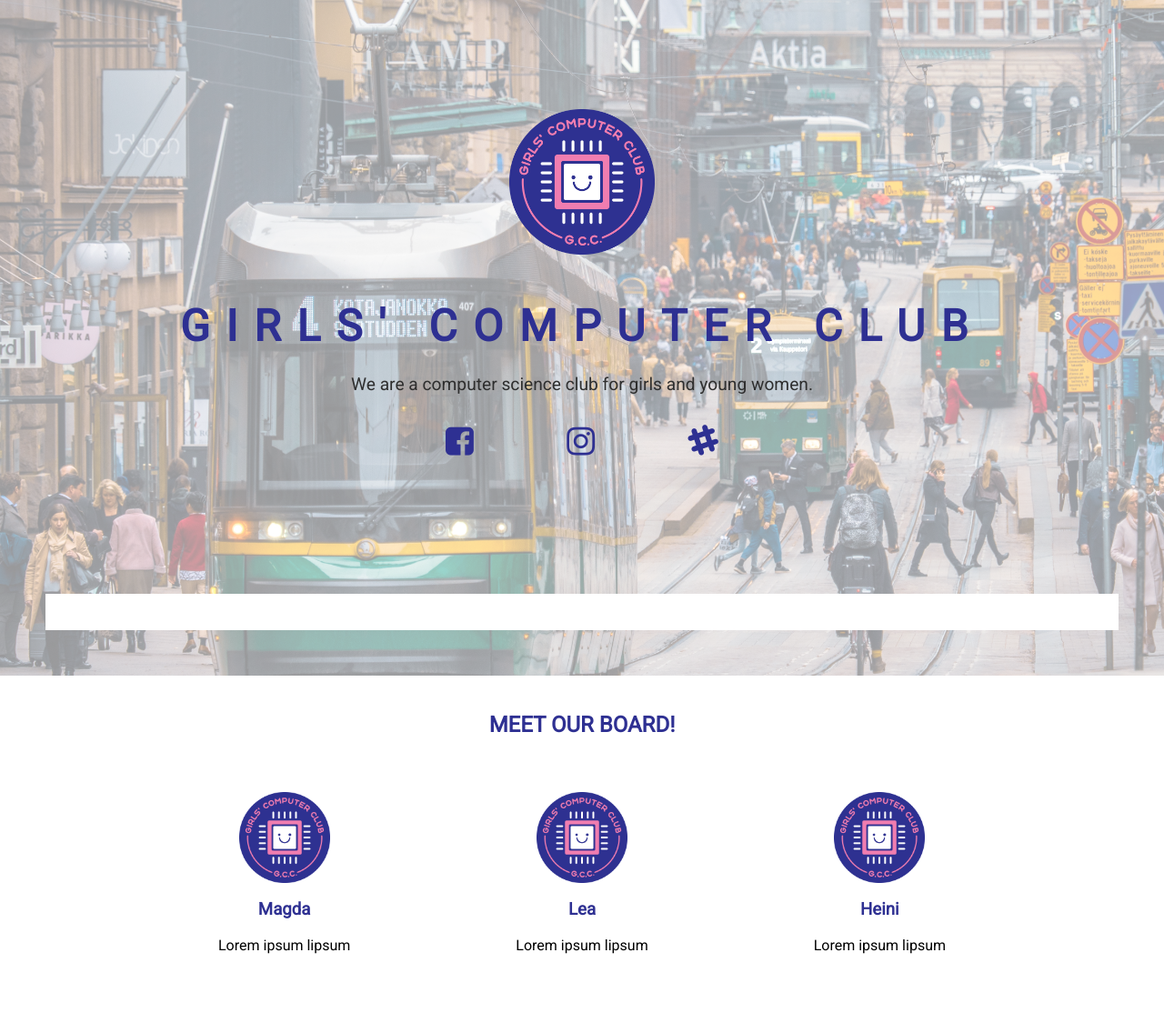
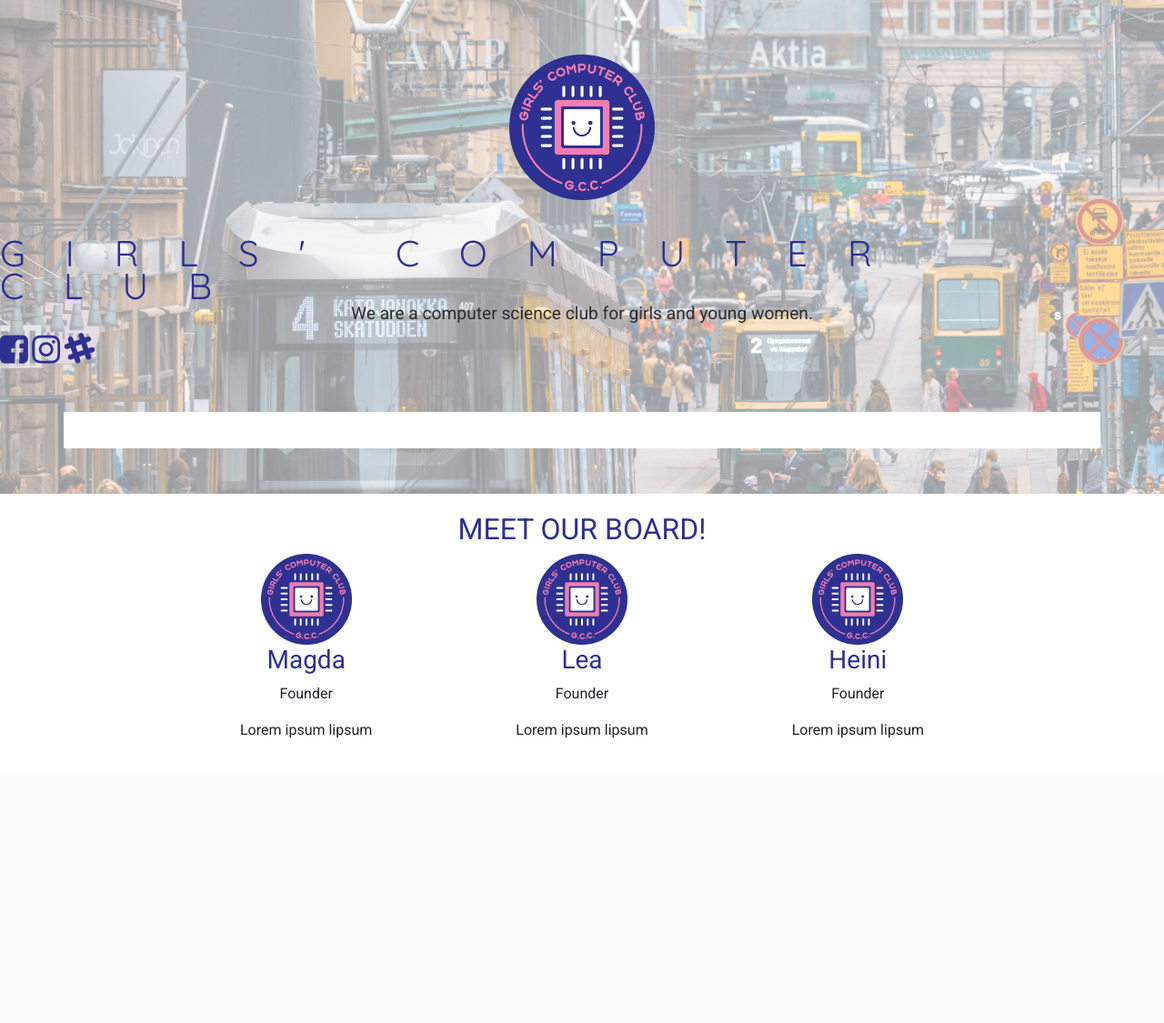
Before and after one commit to magdapoppins/girlscomputerclub, a Django app: page / in a window 1280 px wide. Shown: the whole page at 91% size. After the commit the page ends 812 px from the top, so only its background shows below. Run offline with Django 3.2, Linux system fonts and the light colour scheme; data that the repository does not hold is empty; some libraries are stand-ins or nearby versions.

Commit message:
Update base.html

```diff
--- a/homepage/templates/homepage/base.html
+++ b/homepage/templates/homepage/base.html
@@ -7,21 +7,26 @@
 		<link href="https://fonts.googleapis.com/css?family=Roboto&display=swap" rel="stylesheet">
 		<link href="https://fonts.googleapis.com/css?family=Quicksand&display=swap" rel="stylesheet">
 		<link rel="stylesheet" href="https://cdnjs.cloudflare.com/ajax/libs/font-awesome/4.7.0/css/font-awesome.min.css">
+        <link rel="stylesheet" href="https://stackpath.bootstrapcdn.com/bootstrap/4.4.1/css/bootstrap.min.css" integrity="sha384-Vkoo8x4CGsO3+Hhxv8T/Q5PaXtkKtu6ug5TOeNV6gBiFeWPGFN9MuhOf23Q9Ifjh" crossorigin="anonymous">
     </head>
     <body>
-        <div class="header">
+        <div class="container-fluid">
 			<img class="banner" src="{% static 'images/helsinki.jpg' %}" width="100%">
 			<img class="logo" src="{% static 'images/logo.png' %}" width="160px">
 			<a class="banner-text" href="/">
-				<div>
-					<h1>Girls' Computer Club</h1>
+				<div class="row">
+					<h1 class= banner-text>Girls' Computer Club</h1>
 				</div>
 			</a>
-			<p class="banner-description">We are a computer science club for girls and young women.</p>
-			<div class="banner-socials">
+            <div class="col">
+			<p class = banner-description >We are a computer science club for girls and young women.</p>
+            </div>
+			<div class="row">
+                <div class="icon-bar">
 				<a href="https://www.facebook.com/girlscomputerclub"><i class="fa fa-facebook-square" style="font-size:36px; color: #2E3092;"></i></a>
 				<a href="https://www.instagram.com/girlscomputerclub"><i class="fa fa-instagram" style="font-size:36px; color: #2E3092;"></i></a>
 				<a href="/"><i class="fa fa-slack" style="font-size:36px; color: #2E3092;"></i></a>
+			</div>
             </div>
 			{% if user.is_authenticated %}
 				<a href="{% url 'post_new' %}" class="new-post">New post! (Only admins see this.)</a>
@@ -35,22 +40,25 @@
 				</div>
 			</div>
 		</div>
-		<div class="footer">
+        <div class=footer>
         <h2>Meet our board!</h2>
-			<div class="members-container">
-				<div class="member-info">
+		<div class="row">
+            <div class="col">
             <img src="{% static 'images/logo.png' %}" width="100px">
 					<h3>Magda</h3>
+                    <p class="title">Founder</p>
 					<p>Lorem ipsum lipsum</p>
         </div>
-				<div class="member-info">
+            <div class="col">
                 <img src="{% static 'images/logo.png' %}" width="100px">
 					<h3>Lea</h3>
+                    <p class="title">Founder</p>
 					<p>Lorem ipsum lipsum</p>
             </div>
-				<div class="member-info">
+            <div class="col">
 				<img src="{% static 'images/logo.png' %}" width="100px">
 					<h3>Heini</h3>
+                    <p class="title">Founder</p>
 					<p>Lorem ipsum lipsum</p>
                 </div>
             </div>
```
Lines whose indentation alone changed are shown as unchanged.
